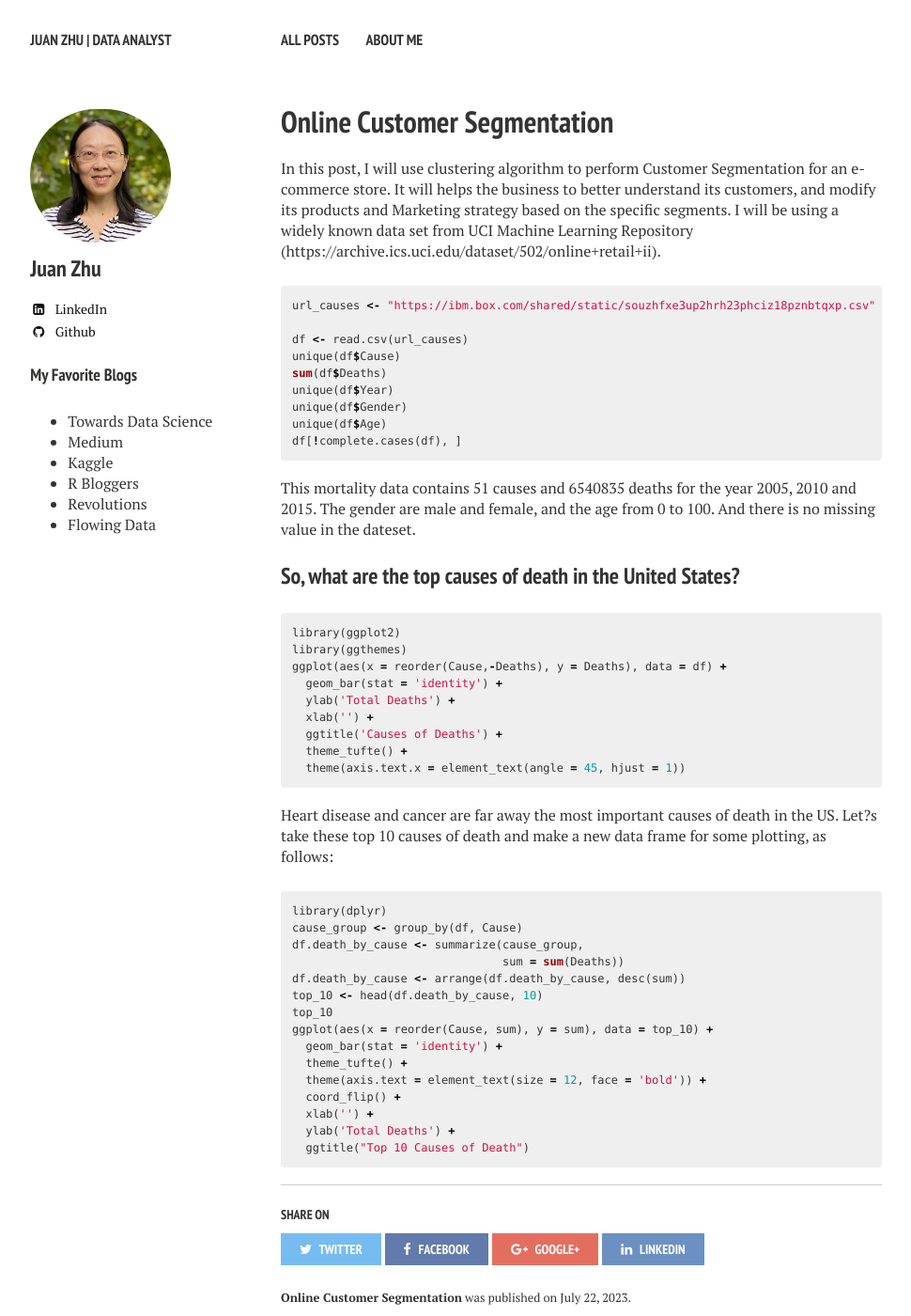
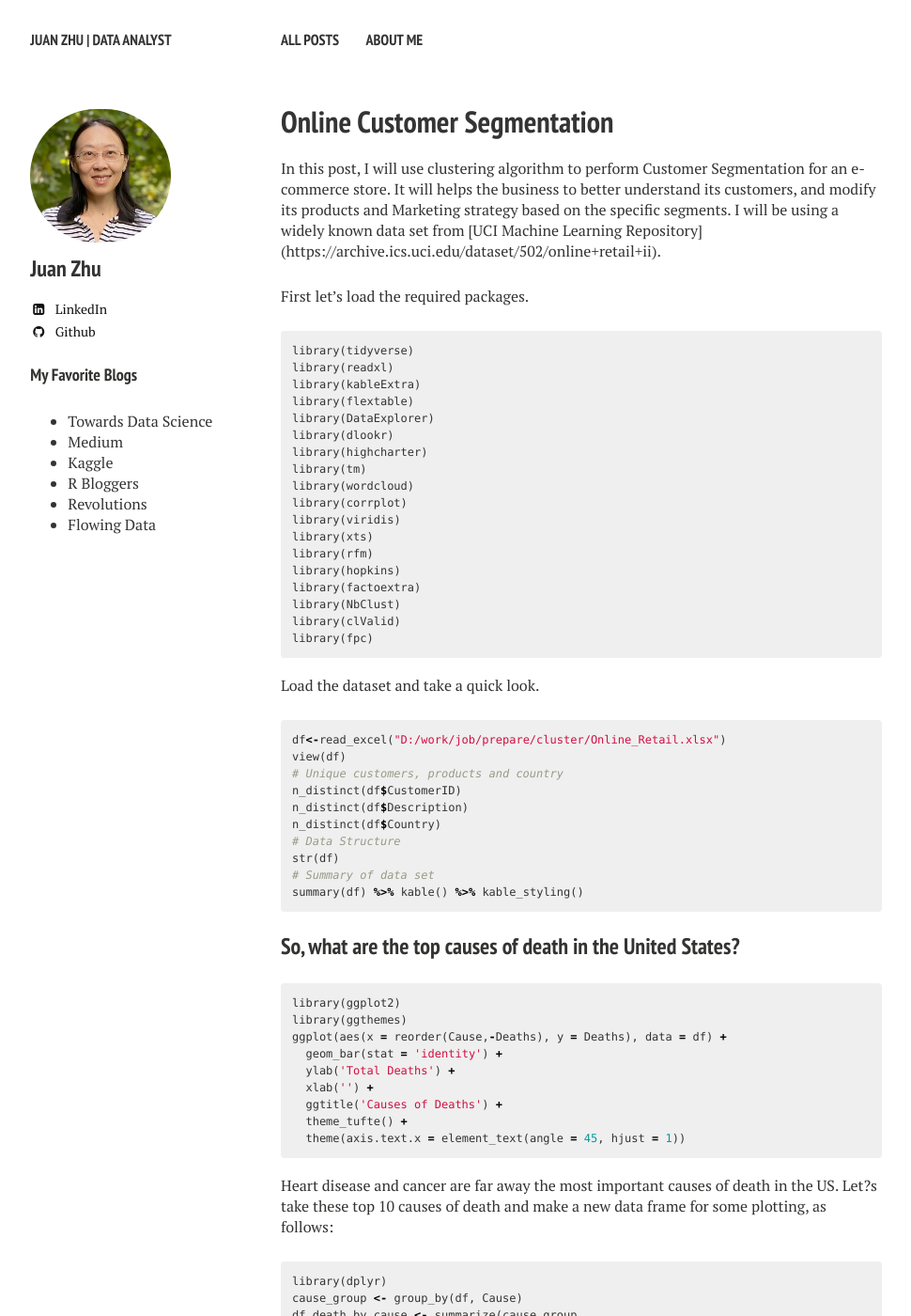
Before and after one commit to Janzhuj/janzhuj.github.io, a Jekyll site: the page built from _posts/2023-07-22-Online-Customer-Segmentation.md, in a window 1280 px wide and 1400 px high. Shown: the whole window at 94% size, without its empty margins (21-991 px from the left). Built offline with Jekyll 4.4.1, drawn with Linux system fonts in a browser that asks for light colours; nearby versions of some CDN libraries; library files that are not in the unit come from our copies; comment, search, counter and statistics services are not loaded.

Commit message:
Update 2023-07-22-Online-Customer-Segmentation.md

```diff
--- a/_posts/2023-07-22-Online-Customer-Segmentation.md
+++ b/_posts/2023-07-22-Online-Customer-Segmentation.md
@@ -7,22 +7,45 @@ share: true
 comments: true
 ---
 
-In this post, I will use clustering algorithm to perform Customer Segmentation for an e-commerce store. It will helps the business to better understand its customers, and modify its products and Marketing strategy
-based on the specific segments. I will be using a widely known data set from UCI Machine Learning Repository (https://archive.ics.uci.edu/dataset/502/online+retail+ii).
+In this post, I will use clustering algorithm to perform Customer Segmentation for an e-commerce store. It will helps the business to better understand its customers, and modify its products and Marketing strategy based on the specific segments. I will be using a widely known data set from [UCI Machine Learning Repository] (https://archive.ics.uci.edu/dataset/502/online+retail+ii).
+
+First let’s load the required packages.
 
 {% highlight r %}
-url_causes <- "https://ibm.box.com/shared/static/souzhfxe3up2hrh23phciz18pznbtqxp.csv"
-
-df <- read.csv(url_causes)
-unique(df$Cause)
-sum(df$Deaths)
-unique(df$Year)
-unique(df$Gender)
-unique(df$Age)
-df[!complete.cases(df), ]
+library(tidyverse)
+library(readxl)
+library(kableExtra)
+library(flextable)
+library(DataExplorer)
+library(dlookr)
+library(highcharter)
+library(tm)
+library(wordcloud)
+library(corrplot)
+library(viridis)
+library(xts)
+library(rfm)
+library(hopkins)
+library(factoextra)
+library(NbClust)
+library(clValid)
+library(fpc)
 {% endhighlight %}
 
-This mortality data contains 51 causes and 6540835 deaths for the year 2005, 2010 and 2015. The gender are male and female, and the age from 0 to 100. And there is no missing value in the dateset.
+Load the dataset and take a quick look.
+
+{% highlight r %}
+df<-read_excel("D:/work/job/prepare/cluster/Online_Retail.xlsx")
+view(df)
+# Unique customers, products and country
+n_distinct(df$CustomerID)
+n_distinct(df$Description)
+n_distinct(df$Country)
+# Data Structure
+str(df)
+# Summary of data set
+summary(df) %>% kable() %>% kable_styling()
+{% endhighlight %}
 
 ### So, what are the top causes of death in the United States?
 
```
